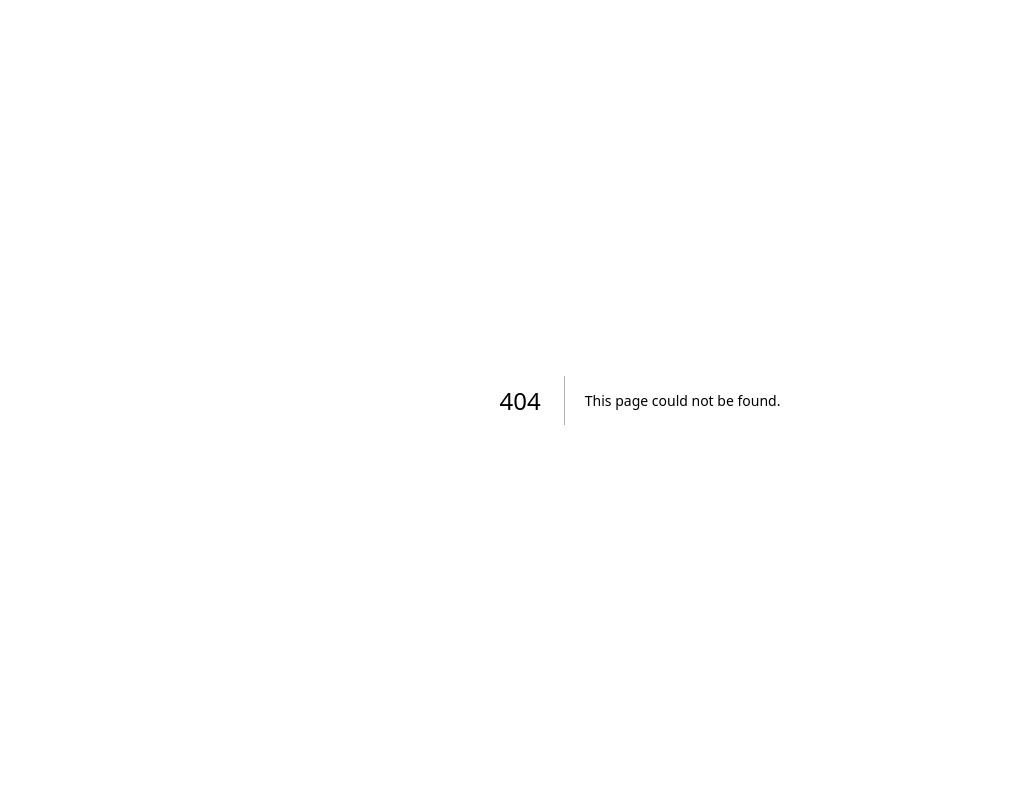
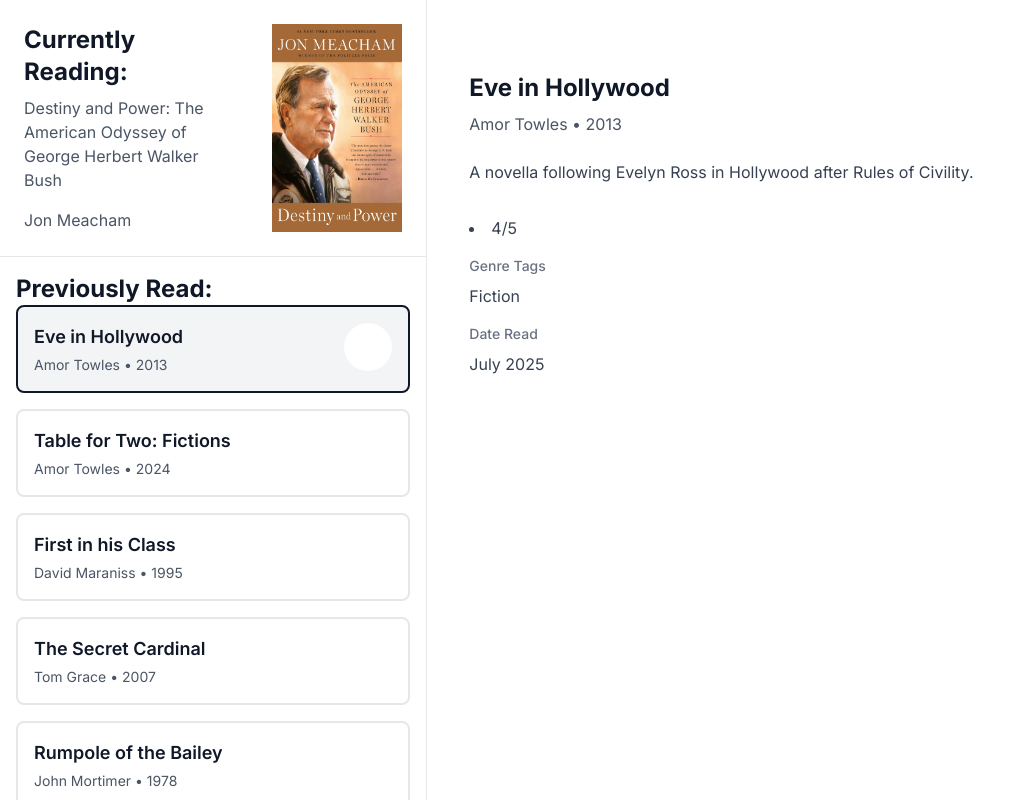
Before and after one commit to jackturner106/jackturner-us, a Next.js app: page /readinglog in a window 1280 px wide. Before the commit this address had no page. Shown: the whole page, without its empty margins (0-1020 px from the left). Built offline with nearby package versions, Linux system fonts and the light colour scheme.

Commit message:
Added a reading log

```diff
--- a/src/app/components/Card.tsx
+++ b/src/app/components/Card.tsx
@@ -7,7 +7,7 @@ interface CardProps {
   subtitle: string;
   onClick: () => void;
   isSelected: boolean;
-  imgUrl: string;
+  imgUrl?: string;
 }
 
 export default function Card({ title, subtitle, onClick, isSelected, imgUrl }: CardProps) {
@@ -28,7 +28,7 @@ export default function Card({ title, subtitle, onClick, isSelected, imgUrl }: C
         <div className="min-w-12">
           <div className="relative w-12 h-12 rounded-full overflow-hidden">
               <Image
-                src={imgUrl}
+                src={imgUrl || "/blank.png"}
                 alt={title}
                 fill
                 style={{ objectFit: 'cover' }}
--- a/src/app/components/DetailPanel.tsx
+++ b/src/app/components/DetailPanel.tsx
@@ -22,6 +22,10 @@ export default function DetailPanel({ item }: DetailPanelProps) {
         <p>Select an item to view details</p>
       </div>
     );
+  }
+
+  if (!item.imgUrl) {
+    item.imgUrl = "/blank.png"
   }
 
   const linkify = (text: string) => {
--- /dev/null
+++ b/src/app/data/books.ts
@@ -0,0 +1,199 @@
+import { Item } from '../page';
+
+export interface Book {
+    id: number;
+    title: string;
+    subtitle: string;
+    description: string;
+    details: {
+      [key: string]: string | string[];
+    };
+  }
+
+export const books: Book[] = [
+    {
+        id: 16,
+        title: 'Eve in Hollywood',
+        subtitle: 'Amor Towles • 2013',
+        description: 'A novella following Evelyn Ross in Hollywood after Rules of Civility.',
+        details: {
+          " ": ["4/5",
+          ],
+          "Genre Tags": 'Fiction',
+          "Date Read": "July 2025"
+        },
+      },
+    {
+        id: 15,
+        title: 'Table for Two: Fictions',
+        subtitle: 'Amor Towles • 2024',
+        description: 'A collection of short stories centered on New York City.',
+        details: {
+          " ": ["5/5",
+          ],
+          "Genre Tags": 'Fiction, Short Fiction',
+          "Date Read": "July 2025"
+        },
+      },
+    {
+        id: 14,
+        title: 'First in his Class',
+        subtitle: 'David Maraniss • 1995',
+        description: 'Biography of Bill Clinton, up to when he announced his run for president.',
+        details: {
+          " ": ["4.5/5",
+          ],
+          "Genre Tags": 'Non-Fiction, Biography, Politics',
+          "Date Read": "July 2025"
+        },
+      },
+    {
+        id: 13,
+        title: 'The Secret Cardinal',
+        subtitle: 'Tom Grace • 2007',
+        description: 'A former SOF operator must rescue an imprisoned cardinal in time for an upcoming conclave.',
+        details: {
+          " ": ["2.5/5",
+          ],
+          "Genre Tags": 'Fiction, Action, Spy',
+        },
+      },
+    {
+        id: 12,
+        title: 'Rumpole of the Bailey',
+        subtitle: 'John Mortimer • 1978',
+        description: '(Mis)adventures of a quirky British barrister - Based on the TV series of the same name.',
+        details: {
+          " ": ["3/5",
+          ],
+          "Genre Tags": 'Fiction, Legal Drama',
+        },
+      },
+    {
+        id: 11,
+        title: 'Washington Rules: America\'s Path to Permanent War',
+        subtitle: 'Andrew J. Bacevitch • 2010',
+        description: 'Explores the development American military from WWII to today, and argues that American resources would be used better at home.',
+        details: {
+          " ": ["2/5",
+          ],
+          "Genre Tags": 'Non-Fiction, Politics',
+        },
+      },
+    {
+        id: 10,
+        title: 'Mudbound',
+        subtitle: 'Hillary Jordan • 2008',
+        description: 'Novel exploring racism in the American South amid WWII.',
+        details: {
+          " ": ["5/5",
+          ],
+          "Genre Tags": 'Fiction, Historical Fiction',
+        },
+      },
+    {
+        id: 9,
+        title: 'Lords of Finance: The Bankers Who Broke the World',
+        subtitle: 'Liaquat Ahamed • 2009',
+        description: 'An economic history of Europe and America from WWI to the Great Depression.',
+        details: {
+          " ": ["4.5/5",
+          ],
+          "Genre Tags": 'Non-Fiction, Economics, History',
+        },
+      },
+    {
+        id: 8,
+        title: 'Freakonomics: A Rogue Economist Explores the Hidden Side of Everything',
+        subtitle: 'Steven D. Levitt and Stephen J. Dubner • 2005',
+        description: 'Applying economic thinking to everyday (and not so everyday) problems.',
+        details: {
+          " ": ["4/5",
+          ],
+          "Genre Tags": 'Non-Fiction, Economics',
+        },
+      },
+    {
+        id: 7,
+        title: 'Moscow Rules',
+        subtitle: 'Daniel Silva • 2008',
+        description: 'Possibly the most legendary Gabrial Allon book, the Office must save Europe from a Russian arms dealer.',
+        details: {
+          " ": ["4/5",
+          ],
+          "Genre Tags": 'Fiction, Spy',
+        },
+      },
+    {
+        id: 6,
+        title: 'The Christmas Train',
+        subtitle: 'David Baldacci • 2002',
+        description: 'A warm, fuzzy novel about a journalist taking a train home for Christmas - A hallmark movie in book form.',
+        details: {
+          " ": ["3.5/5",
+          ],
+          "Genre Tags": 'Fiction',
+        },
+      },
+    {
+        id: 5,
+        title: 'World Order',
+        subtitle: 'Henry Kissinger • 2014',
+        description: 'An all-encompassing treatise on the development of the rules of international politics, from the Treaty of Westphalia to today.',
+        details: {
+          " ": ["4.5/5",
+          ],
+          "Genre Tags": 'Non-Fiction, Politics',
+        },
+      },
+    {
+        id: 4,
+        title: 'The Defector',
+        subtitle: 'Daniel Silva • 2009',
+        description: 'A Russian defector living in London is kidnapped. Gabriel Allon gets to the bottom of it.',
+        details: {
+          " ": ["3/5",
+          ],
+          "Genre Tags": 'Fiction, Spy',
+        },
+      },
+    {
+        id: 3,
+        title: 'The Portrait of Molly Dean',
+        subtitle: 'Katherine Kovacic • 2018',
+        description: 'An art dealer solves in 1999 solves a murder from 70 years prior.',
+        details: {
+          " ": ["4.5/5",
+          ],
+          "Genre Tags": 'Fiction, Crime, Mystery',
+          "Date Read": "May 2025"
+        },
+      },
+    {
+      id: 2,
+      title: 'Black Holes: The Key to Understanding the Universe',
+      subtitle: 'Brian Cox and Jeff Forshaw • 2022',
+      description: 'Explores a modern understanding of black holes and how they can help us explain the universe.',
+      details: {
+        " ": ["2/5",
+        ],
+        "Genre Tags": 'Non-Fiction, Physics, Pop-Science',
+        "Date Read": "May 2025"
+      },
+    },
+    {
+      id: 1,
+      title: 'Misbehaving: The Making of Behavioral Economics',
+      subtitle: 'Richard Thaler • 2015',
+      description: 'Discusses how Behavioral Economics develops, and its applications in a wide variety of areas.',
+      details: {
+        " ": [
+          'Goes through the history of behavioral economics, starting with Thaler\'s Cornell days. Describes how the field arose out of a series of anomalies in human behavior that suggested humans did not always behave rationally. Touches on Nudge theory and its applications in public policy.',
+          'Very much enjoyed reading this book. Not a subject I\m familiar with, and I would definitely enjoy hearing from the non-behavioral side at some point.',
+          '4/5'
+        ],
+        "Genre Tags": 'Non-Fiction, Economics',
+        "Date Read": "March 2025"
+      },
+    },
+  ];
--- a/src/app/data/experiences.ts
+++ b/src/app/data/experiences.ts
@@ -15,7 +15,7 @@ export const experience_list: Item[] = [
     id: 1,
     imgUrl: '/NASA_logo.png',
     title: 'Software Engineer - Pathways Program',
-    subtitle: 'NASA • Aug. 2024 - Present',
+    subtitle: 'NASA • Aug. 2024 - Jul. 2025',
     type: 'experience',
     description: 'NASA Pathways Program at Wallops Flight Facility/Goddard Space Flight Center.',
     details: {
--- /dev/null
+++ b/src/app/readinglog/page.tsx
@@ -0,0 +1,50 @@
+'use client';
+
+import Card from '../components/Card';
+import DetailPanel from '../components/DetailPanel';
+import { books, Book } from '../data/books';
+import Image from 'next/image';
+
+import { useState } from 'react';
+
+export default function ReadingLogPage() {
+  const [selectedBook, setSelectedBook] = useState<Book | null>(books[0]);
+
+  return (
+    <div className="h-screen flex">
+      {/* Left panel - List of books */}
+      <div className="w-full md:w-2/5 lg:w-1/3 border-r border-gray-200 bg-white flex flex-col">
+        <div className="p-6 border-b border-gray-200 flex">
+          <div>
+          <h2 className="text-2xl font-bold text-gray-900 pr-8">Currently Reading:</h2>
+          <p className="text-gray-600 pr-8 mt-2">Destiny and Power: The American Odyssey of George Herbert Walker Bush</p>
+          <p className="text-gray-600 pr-8 mt-4">Jon Meacham</p>
+          </div>
+          <Image
+              src={"/destiny_and_power.jpg"}
+              alt={"Destiny and Power: The American Odyssey of George Herbert Walker Bush"}
+              width={130}
+              height={130}
+              priority
+            />
+        </div>
+        <div className="p-4 flex-1 overflow-y-auto">
+        <h2 className="text-2xl font-bold text-gray-900 pr-8">Previously Read:</h2>
+          {books.map((book) => (
+            <Card
+              key={book.id}
+              title={book.title}
+              subtitle={book.subtitle}
+              isSelected={selectedBook?.id === book.id}
+              onClick={() => setSelectedBook(book)}
+            />
+          ))}
+        </div>
+      </div>
+      {/* Right panel - Book details */}
+      <div className="hidden md:block md:w-3/5 lg:w-2/3 bg-white overflow-y-auto">
+        <DetailPanel item={selectedBook as any} />
+      </div>
+    </div>
+  );
+}
```
Also changed, not shown: public/destiny_and_power.jpg (added), public/table_for_two.jpg (added).
